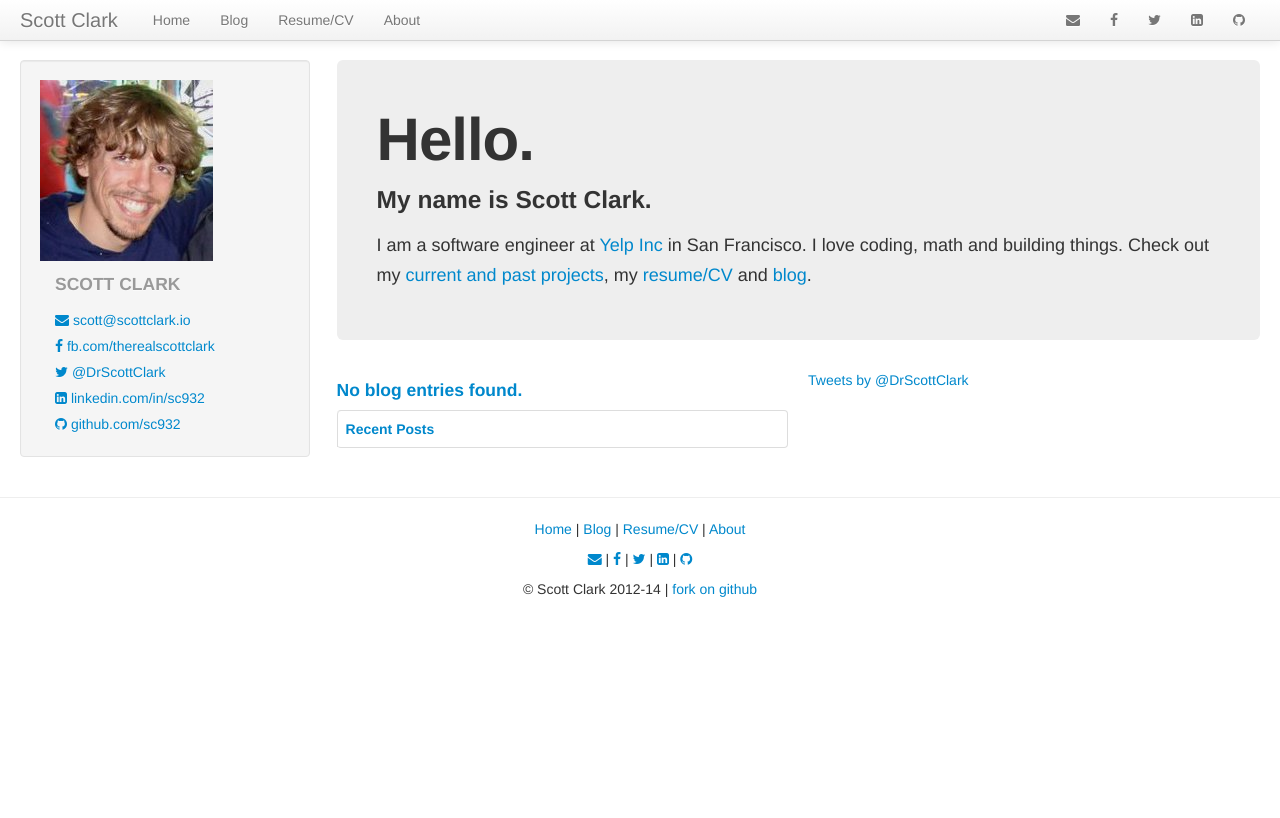
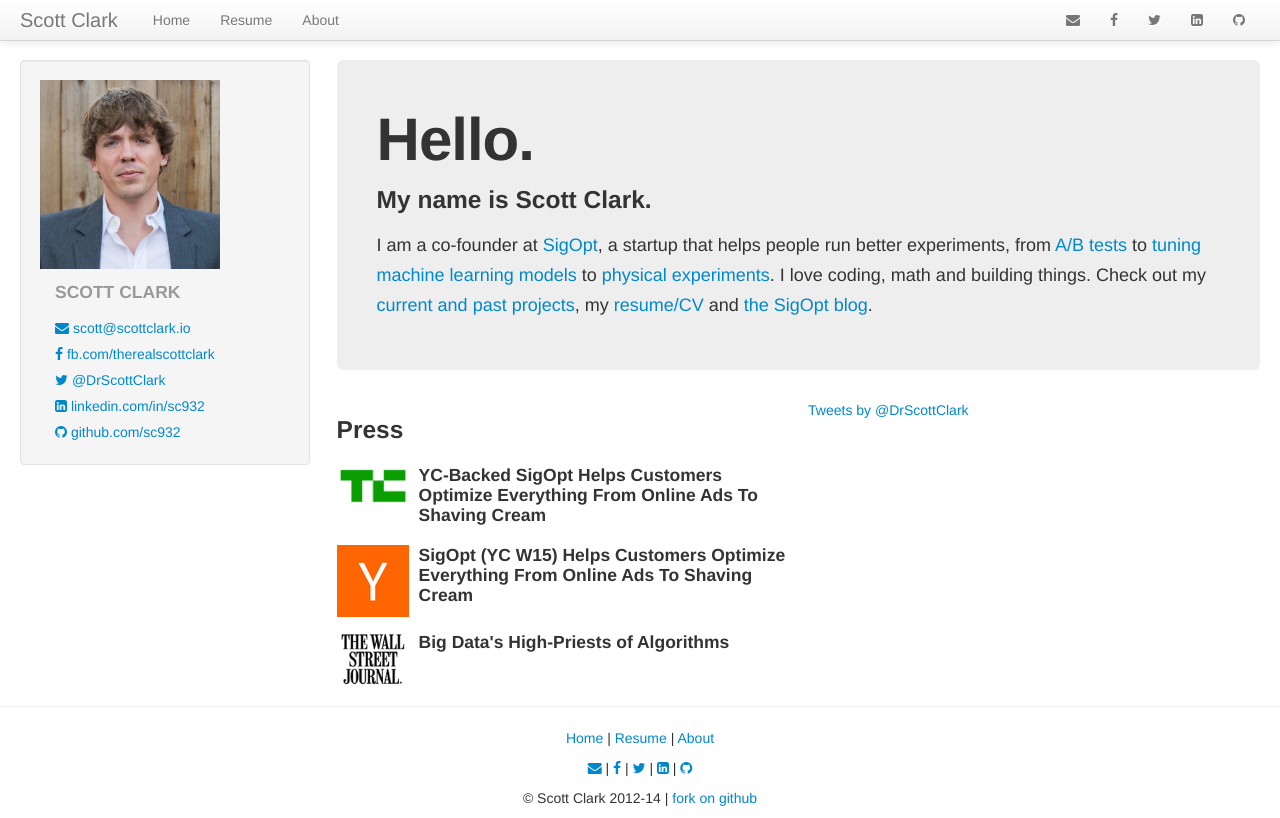
Before and after one commit to sc932/scottclarkio, a Python web app: template scottclarkio/templates/index.mako in a window 1280 px wide. Before the commit the page ends 597 px from the top, so only its background shows below. Run offline with Mako, Linux system fonts and the light colour scheme; the template is opened without the code that fills it, so the values that code supplies are empty; some libraries are stand-ins or nearby versions.

Commit message:
Updated for SigOpt

```diff
--- a/scottclarkio/templates/about_author.mako
+++ b/scottclarkio/templates/about_author.mako
@@ -1,4 +1,4 @@
 <%block name="aboutauthor">
 <h5>About the Author</h5>
-<p>I'm <a href="http://scottclark.io" target="_blank">Scott Clark</a>, after a circuitous path through academia I found my way to San Francisco as a software engineer. I currently work at <a href="http://internets.yelp.com" target="_blank">Yelp</a> as an ad targeting engineer, using <a href="http://www.youtube.com/watch?v=qAN6iyYPbEE" target="_blank">machine learning</a> and <a href="http://www.slideshare.net/YelpEngineering/yelp-engineering-open-house-112013-optimally-learning-for-fun-and-profit" target="_blank">mathemagics</a> to improve our ad quality. I also work on building and fostering <a href="http://www.yelp.com/academic_dataset" target="_blank">academic collaborations and outreach</a>. If you are looking for a <a href="http://www.yelp.com/careers" target="_blank">career</a> and are interested in the intersection of software engineering and mathematics hit me up at sclark+blogjob@yelp.com.</p>
+<p>I'm <a href="http://scottclark.io" target="_blank">Scott Clark</a>, after a circuitous path through academia I found my way to San Francisco as a software engineer. I co-founded <a href="https://sigopt.com" target="_blank">SigOpt</a>, a startup that helps people run better experiments, from <a href="https://sigopt.com/cases/ab" target="_blank">A/B tests</a> to <a href="https://sigopt.com/cases/ml" target="_blank">tuning machine learning models</a> to <a href="https://sigopt.com/cases/physical_experiment" target="_blank">physical experiments</a>. Before that, I worked at <a href="http://internets.yelp.com" target="_blank">Yelp</a> as an ad targeting engineer, using <a href="http://www.youtube.com/watch?v=qAN6iyYPbEE" target="_blank">machine learning</a> and <a href="http://www.slideshare.net/YelpEngineering/yelp-engineering-open-house-112013-optimally-learning-for-fun-and-profit" target="_blank">mathemagics</a> to improve ad quality. I also worked on building and fostering <a href="http://www.yelp.com/academic_dataset" target="_blank">academic collaborations and outreach</a>.</p>
 </%block>
--- a/scottclarkio/templates/contact_card_view.mako
+++ b/scottclarkio/templates/contact_card_view.mako
@@ -5,7 +5,7 @@
       <div class="row-fluid">
         <div class="span3">
           <div class="well sidebar-nav">
-            <img src="${request.static_url('scottclarkio:static/img/scott_clark.jpg')}" >
+            <img src="${request.static_url('scottclarkio:static/img/scott_clark.png')}" width="180px">
             <ul class="nav nav-list">
               <li class="nav-header"><h4>Scott Clark</h4></li>
               <li><a id="cc-nav-email" href="mailto:scott@scottclark.io" target="_blank"><i class="fa fa-envelope"></i> scott@scottclark.io</a></li>
--- a/scottclarkio/templates/index.mako
+++ b/scottclarkio/templates/index.mako
@@ -4,27 +4,46 @@
           <div class="hero-unit" style="padding:40px;">
             <h1>Hello.</h1>
             <h3>My name is Scott Clark.</h3>
-            <p>I am a software engineer at <a href="http://internets.yelp.com" target="_blank">Yelp Inc</a> in San Francisco. I love coding, math and building things. Check out my <a href="http://github.com/sc932">current and past projects</a>, my <a href="http://github.com/sc932/resume" target="_blank">resume/CV</a> and <a href="${request.route_url('blog_index')}">blog</a>.</p>
+            <p>I am a co-founder at <a href="https://sigopt.com" target="_blank">SigOpt</a>, a startup that helps people run better experiments, from <a href="https://sigopt.com/cases/ab" target="_blank">A/B tests</a> to <a href="https://sigopt.com/cases/ml" target="_blank">tuning machine learning models</a> to <a href="https://sigopt.com/cases/physical_experiment" target="_blank">physical experiments</a>. I love coding, math and building things. Check out my <a href="http://github.com/sc932">current and past projects</a>, my <a href="http://github.com/sc932/resume" target="_blank">resume/CV</a> and <a href="http://blog.sigopt.com">the SigOpt blog</a>.</p>
           </div><!--/hero-->
 
         <!-- Blog/Twitter preview -->
         <div class="row-fluid">
           <div class="span6">
-            <%include file="scottclarkio:templates/blog_pagination.mako"/>
+            <h3>Press</h3>
+            <div class="media">
+              <a class="pull-left" href="http://techcrunch.com/2015/02/12/sigopt-launch/" target="_blank">
+                <img src="${request.static_url('scottclarkio:static/img/logo_TC.png')}" width="72px">
+              </a>
+              <div class="media-body">
+                <h4 class="media-heading">
+                  YC-Backed SigOpt Helps Customers Optimize Everything From Online Ads To Shaving Cream
+                </h4>
+              </div>
+            </div>
+            <div class="media">
+              <a class="pull-left" href="http://blog.ycombinator.com/sigopt-yc-w15-helps-customers-optimize-everything-from-online-ads-to-shaving-cream" target="_blank">
+                <img src="${request.static_url('scottclarkio:static/img/logo_YC.png')}" width="72px">
+              </a>
+              <div class="media-body">
+                <h4 class="media-heading">
+                  SigOpt (YC W15) Helps Customers Optimize Everything From Online Ads To Shaving Cream
+                </h4>
+              </div>
+            </div>
+            <div class="media">
+              <a class="pull-left" href="http://www.wsj.com/articles/academic-researchers-find-lucrative-work-as-big-data-scientists-1407543088" target="_blank">
+                <img src="${request.static_url('scottclarkio:static/img/logo_WSJ.png')}" width="72px">
+              </a>
+              <div class="media-body">
+                <h4 class="media-heading">
+                  Big Data's High-Priests of Algorithms
+                </h4>
+              </div>
+            </div>
           </div>
           <div class="span6">
             <a class="twitter-timeline" data-dnt="true" href="https://twitter.com/DrScottClark" data-widget-id="437347502774173696">Tweets by @DrScottClark</a>
             <script>!function(d,s,id){var js,fjs=d.getElementsByTagName(s)[0],p=/^http:/.test(d.location)?'http':'https';if(!d.getElementById(id)){js=d.createElement(s);js.id=id;js.src=p+"://platform.twitter.com/widgets.js";fjs.parentNode.insertBefore(js,fjs);}}(document,"script","twitter-wjs");</script>
           </div>
         </div>
-
-
-<%
-from pyramid.security import authenticated_userid
-user_id = authenticated_userid(request)
-%>
-% if user_id:
-    <p><a href="${request.route_url('blog_action',action='create')}">
-    Create a new blog entry</a></p>
-%else:
-%endif
--- a/scottclarkio/templates/layout.mako
+++ b/scottclarkio/templates/layout.mako
@@ -29,13 +29,7 @@ for(g=0;g<i.length;g++)f(c,i[g]);b._i.push([a,e,d])};b.__SV=1.2;a=f.createElemen
                 <li>
               % endif
               <a id="left-nav-home" href="${request.route_url('home')}">Home</a></li>
-              % if route_type == 'blog':
-                <li class="active">
-              % else:
-                <li>
-              % endif
-              <a id="left-nav-home" href="blog">Blog</a></li>
-              <li><a id="left-nav-resume" href="http://github.com/sc932/resume" target="_blank">Resume/CV</a></li>
+              <li><a id="left-nav-resume" href="${request.static_url('scottclarkio:static/pdf/ScottClarkResume.pdf')}" target="_blank">Resume</a></li>
               % if route_type == 'about':
                 <li class="active">
               % else:
@@ -66,8 +60,7 @@ for(g=0;g<i.length;g++)f(c,i[g]);b._i.push([a,e,d])};b.__SV=1.2;a=f.createElemen
       <footer>
       <center><p>
           <a id="footer-nav-home" href="${request.route_url('home')}">Home</a> |
-          <a id="footer-nav-blog" href="${request.route_url('blog_index')}">Blog</a> |
-          <a id="footer-nav-resume" href="http://github.com/sc932/resume">Resume/CV</a> |
+          <a id="footer-nav-resume" href="${request.static_url('scottclarkio:static/pdf/ScottClarkResume.pdf')}">Resume</a> |
           <a id="footer-nav-about" href="${request.route_url('about')}">About</a>
       </p></center>
       <center><p>
```
Also changed, not shown: scottclarkio/static/img/logo_TC.png (added), scottclarkio/static/img/logo_WSJ.png (added), scottclarkio/static/img/logo_YC.png (added), scottclarkio/static/img/scott_clark.jpg.png (added), scottclarkio/static/img/scott_clark.png (added), 1 other file.
